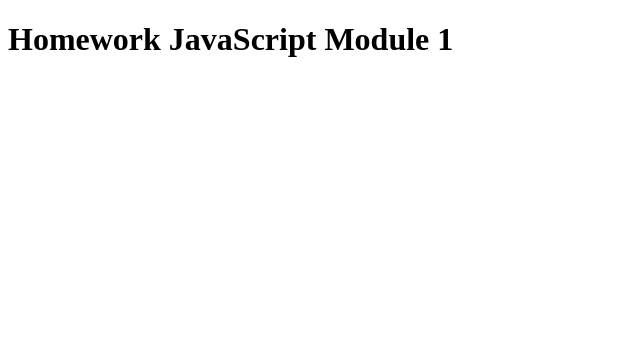
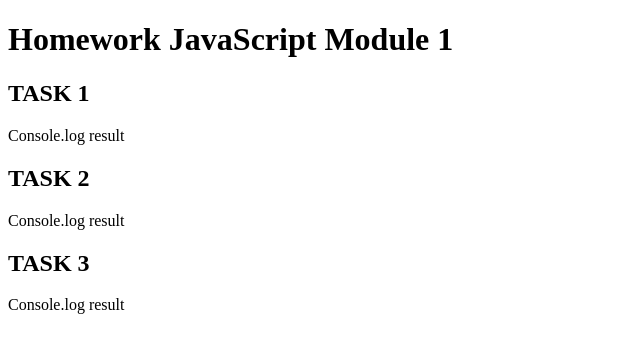
Before and after one commit to OlgaBlud/goit-js-hw-01, a plain HTML site: page index.html in a window 1280 px wide. Shown: the whole page, without its empty margins (0-640 px from the left). Drawn offline with Linux system fonts and the light colour scheme.

Commit message:
add basic html

```diff
--- a/index.html
+++ b/index.html
@@ -10,5 +10,12 @@
   </head>
   <body>
     <h1>Homework JavaScript Module 1</h1>
+
+    <h2 class="task">TASK 1</h2>
+    <p>Console.log result</p>
+    <h2 class="task">TASK 2</h2>
+    <p>Console.log result</p>
+    <h2 class="task">TASK 3</h2>
+    <p>Console.log result</p>
   </body>
 </html>
--- a/js/task-1.js
+++ b/js/task-1.js
@@ -1,4 +1,4 @@
-"use strict";
+'use strict';
 function makeTransaction(quantity, pricePerDroid) {
   const totalPrice = quantity * pricePerDroid;
   return `You ordered ${quantity} droids worth ${totalPrice} credits!`;
```
